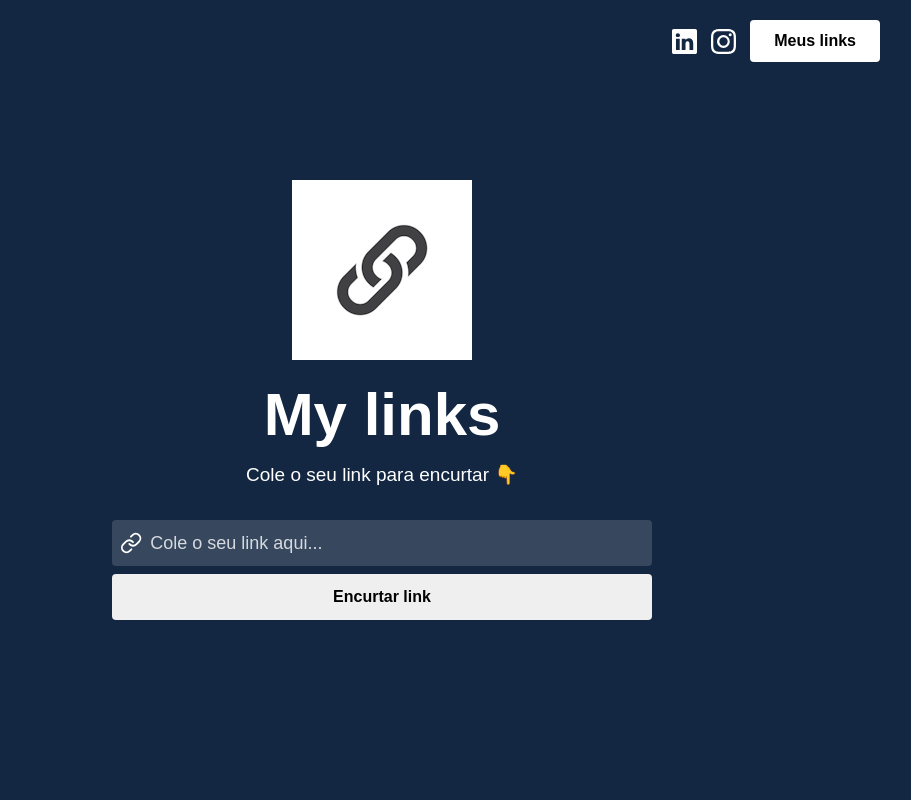
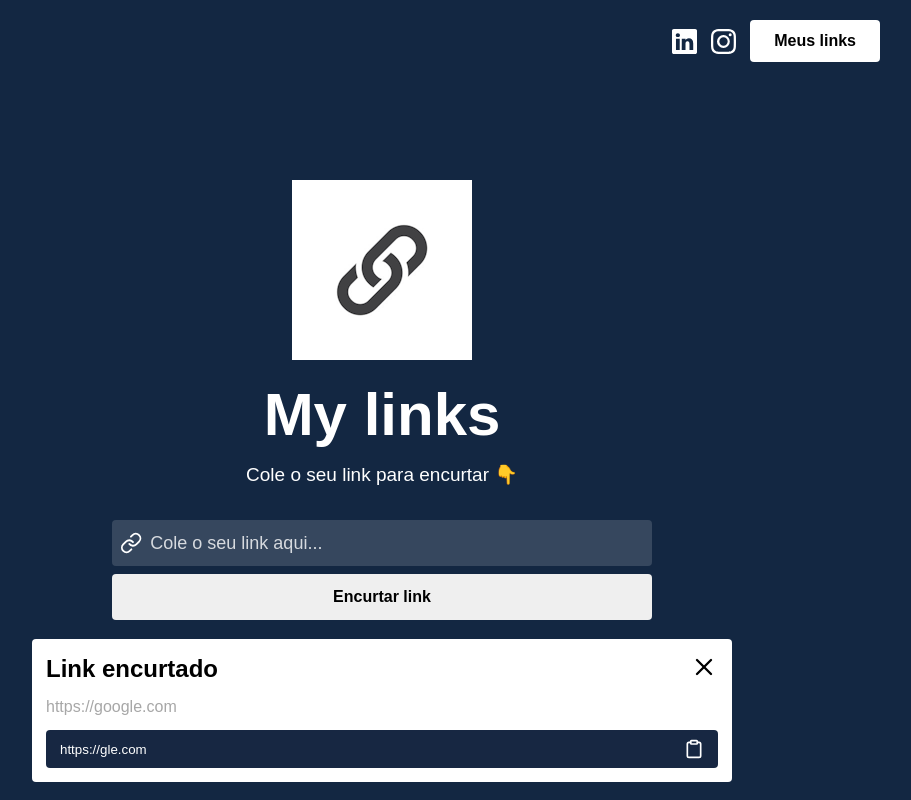
Before and after one commit to Gusthgomes/MeuLink, a React (Create React App) app: page / in a window 1280 px wide. Both pictures are taken after a click on the button "Encurtar link". Shown: the whole page, without its empty margins (258-1169 px from the left). Built offline with nearby package versions, Linux system fonts and the light colour scheme.

Commit message:
feat: finished the animations and styles

```diff
--- /dev/null
+++ b/src/components/LinkItem/index.js
@@ -0,0 +1,26 @@
+import './link.css';
+import { FiX, FiClipboard } from 'react-icons/fi';
+
+export default function LinkItem({ closeModal }){
+    return(
+        <div className='modal-container'>
+            <div className='modal-header'>
+                <h2>Link encurtado</h2>
+                <button onClick={ closeModal }>
+                    <FiX size={28} color="#000"/>
+                </button>
+            </div>
+
+            <span>
+                https://google.com
+            </span>
+
+            <button className='modal-link'>
+            https://gle.com
+            <FiClipboard size={20} color='#fff' />
+            </button>
+
+
+        </div>
+    )
+}
--- /dev/null
+++ b/src/components/LinkItem/link.css
@@ -0,0 +1,54 @@
+.modal-container{
+    position: absolute;
+    bottom: 18px;
+    background-color: #fff;
+    padding: 14px;
+    width: 700px;
+    border-radius: 4px;
+    display: flex;
+    flex-direction: column;
+    animation: slideY 2s;
+}
+
+@keyframes slideY{
+    from{
+        transform: translateY(90px);
+    }
+    to{
+        transform: translateY(0px);
+    }
+}
+
+.modal-header{
+    display: flex;
+    align-items: center;
+    justify-content: space-between;
+}
+
+.modal-header button{
+    border: 0;
+    background: transparent;
+}
+
+.modal-container span{
+    margin: 14px 0;
+    color: #a7a7a7;
+}
+
+.modal-link{
+    background-color: #172742;
+    display: flex;
+    align-items: center;
+    justify-content: space-between;
+    padding: 0 14px;
+    height: 38px;
+    border: 0;
+    border-radius: 4px;
+    color: #fff;
+}
+
+@media(max-width: 730px){
+    .modal-container{
+        width: 90%;
+    }
+}
--- a/src/pages/Home/index.js
+++ b/src/pages/Home/index.js
@@ -2,13 +2,15 @@
 import {FiLink } from 'react-icons/fi';
 import './home.css';
 import Menu from '../../components/Menu';
+import LinkItem from '../../components/LinkItem';
 
 export default function Home(){
 
     const [link, setLink] = useState("");
+    const [ showModal, setShowModal ] = useState(false);
 
     function handleShortLink(){
-        alert("CLICOU" + link);
+        setShowModal(true);
     }
 
     return(
@@ -32,7 +34,14 @@
                 Encurtar link
             </button>
         </div>
+
         <Menu/>
+
+        { showModal && (
+            <LinkItem
+                closeModal={ () => setShowModal(false)}
+            />
+        )}
       </div>
     )
   }
```
